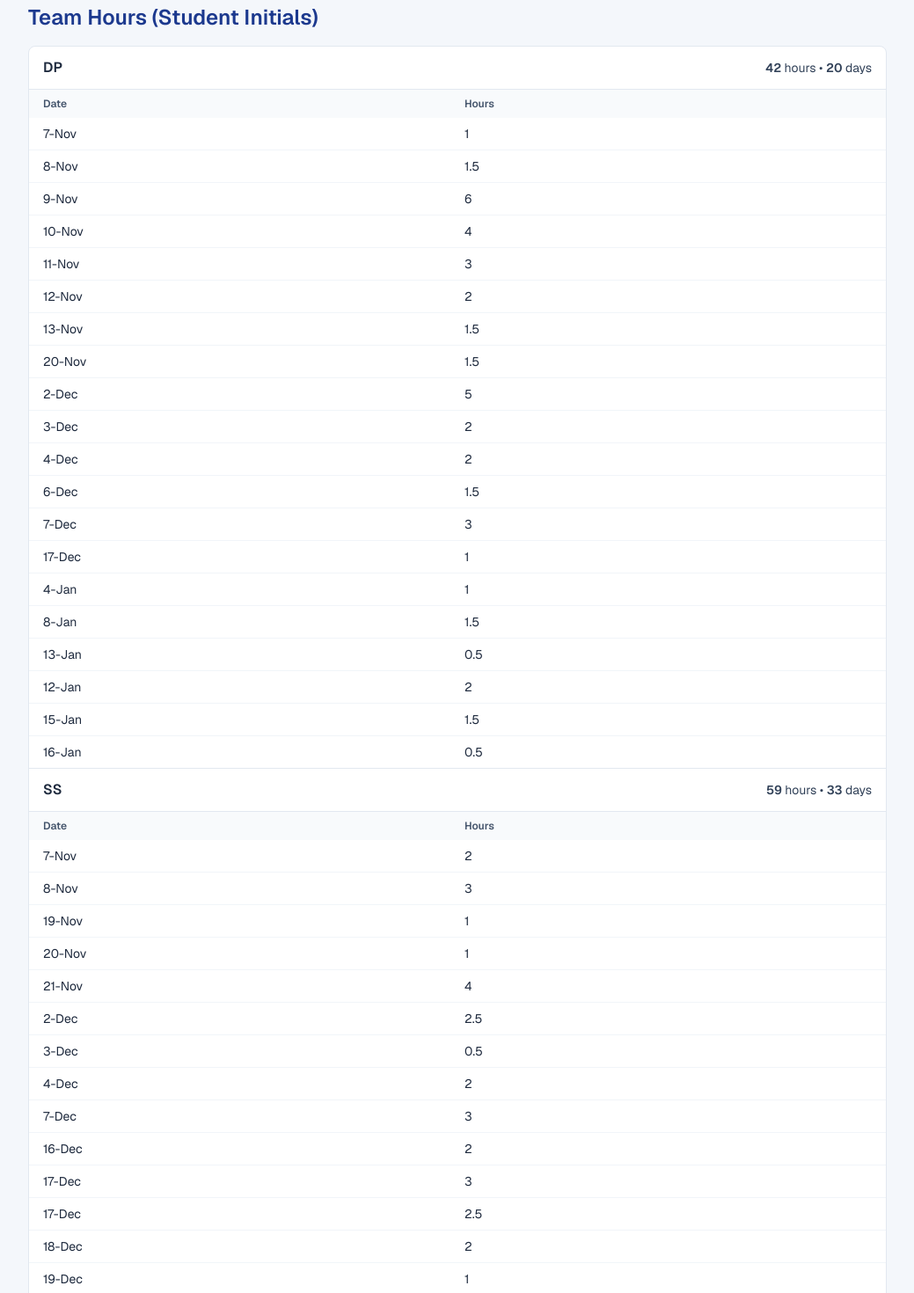
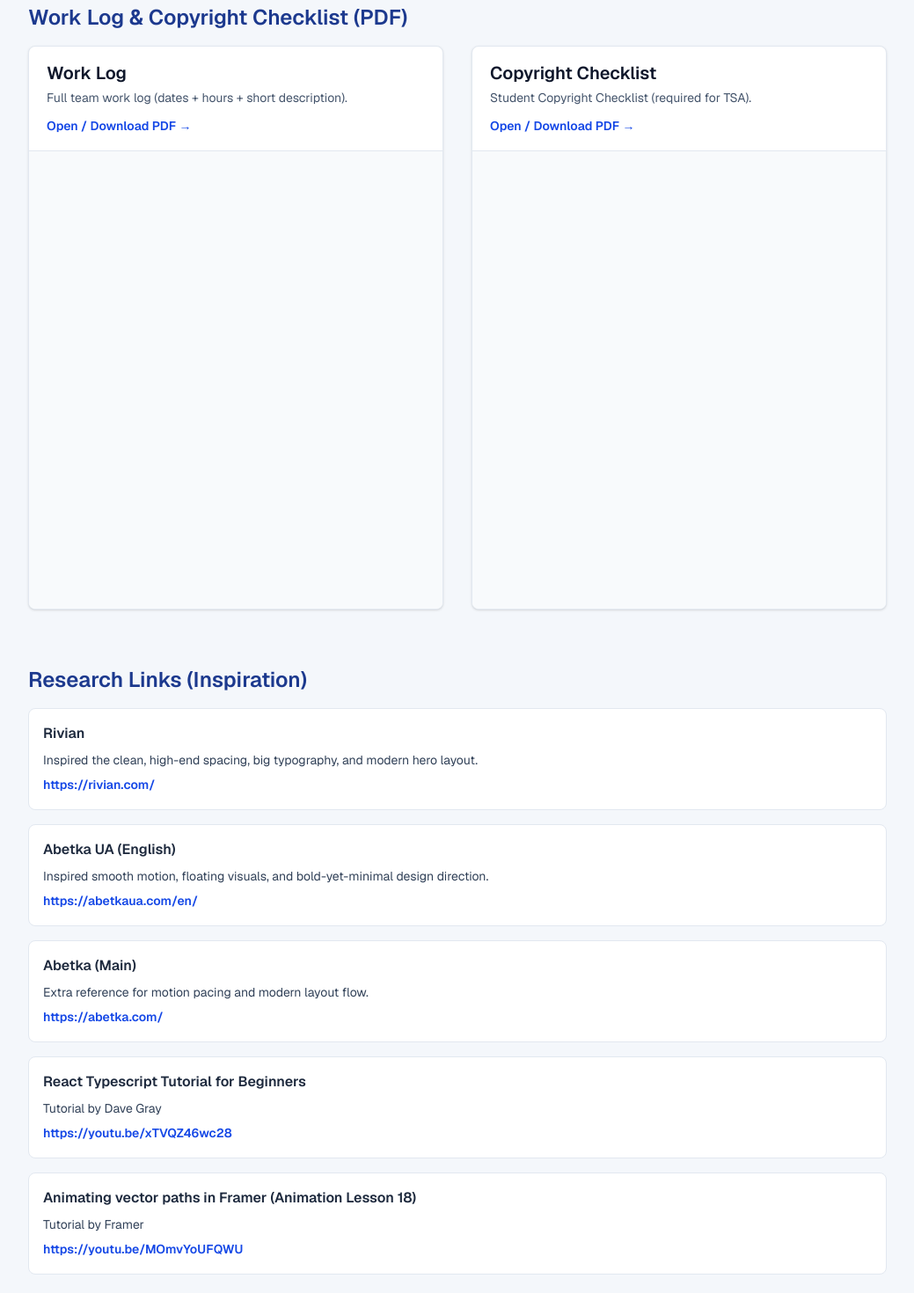
Before and after one commit to TSA-Group/tsa_group_starter, a Next.js app: page /references in a window 1280 px wide. Shown: the part 260-1730 px from the top of the page at 88% size, without its empty margins (120-1159 px from the left). Built offline with nearby package versions, Linux system fonts and the light colour scheme.

Commit message:
Update page.tsx

```diff
--- a/app/references/page.tsx
+++ b/app/references/page.tsx
@@ -1,145 +1,7 @@
 "use client";
+
 import React from "react";
 import Link from "next/link";
-
-type LogEntry = { date: string; hours: number };
-
-const WORK_LOG: Record<
-  string,
-  {
-    entries: LogEntry[];
-  }
-> = {
-  DP: {
-    entries: [
-      { hours: 1, date: "7-Nov" },
-      { hours: 1.5, date: "8-Nov" },
-      { hours: 6, date: "9-Nov" },
-      { hours: 4, date: "10-Nov" },
-      { hours: 3, date: "11-Nov" },
-      { hours: 2, date: "12-Nov" },
-      { hours: 1.5, date: "13-Nov" },
-      { hours: 1.5, date: "20-Nov" },
-      { hours: 5, date: "2-Dec" },
-      { hours: 2, date: "3-Dec" },
-      { hours: 2, date: "4-Dec" },
-      { hours: 1.5, date: "6-Dec" },
-      { hours: 3, date: "7-Dec" },
-      { hours: 1, date: "17-Dec" },
-      { hours: 1, date: "4-Jan" },
-      { hours: 1.5, date: "8-Jan" },
-      { hours: 0.5, date: "13-Jan" },
-      { hours: 2, date: "12-Jan" },
-      { hours: 1.5, date: "15-Jan" },
-      { hours: 0.5, date: "16-Jan" },
-    ],
-  },
-
-  SS: {
-    entries: [
-      { hours: 2, date: "7-Nov" },
-      { hours: 3, date: "8-Nov" },
-      { hours: 1, date: "19-Nov" },
-      { hours: 1, date: "20-Nov" },
-      { hours: 4, date: "21-Nov" },
-      { hours: 2.5, date: "2-Dec" },
-      { hours: 0.5, date: "3-Dec" },
-      { hours: 2, date: "4-Dec" },
-      { hours: 3, date: "7-Dec" },
-      { hours: 2, date: "16-Dec" },
-      { hours: 3, date: "17-Dec" },
-      { hours: 2.5, date: "17-Dec" },
-      { hours: 2, date: "18-Dec" },
-      { hours: 1, date: "19-Dec" },
-      { hours: 1, date: "21-Dec" },
-      { hours: 2.5, date: "1-Jan" },
-      { hours: 2, date: "3-Jan" },
-      { hours: 3, date: "4-Jan" },
-      { hours: 2, date: "5-Jan" },
-      { hours: 1, date: "6-Jan" },
-      { hours: 1.5, date: "7-Jan" },
-      { hours: 1, date: "8-Jan" },
-      { hours: 1, date: "9-Jan" },
-      { hours: 1.5, date: "10-Jan" },
-      { hours: 1, date: "11-Jan" },
-      { hours: 0.5, date: "12-Jan" },
-      { hours: 0.5, date: "13-Jan" },
-      { hours: 1, date: "14-Jan" },
-      { hours: 3, date: "15-Jan" },
-      { hours: 2, date: "16-Jan" },
-      { hours: 1, date: "18-Jan" },
-      { hours: 1.5, date: "19-Jan" },
-      { hours: 2.5, date: "23-Jan" },
-    ],
-  },
-
-  PV: {
-    entries: [
-      { hours: 1.5, date: "5-Nov" },
-      { hours: 6, date: "9-Nov" },
-      { hours: 2, date: "12-Nov" },
-      { hours: 1, date: "13-Nov" },
-      { hours: 2.5, date: "22-Dec" },
-      { hours: 0.5, date: "23-Jan" },
-      { hours: 1.5, date: "9-Jan" },
-    ],
-  },
-
-  SP: {
-    entries: [
-      { hours: 1.5, date: "7-Dec" },
-      { hours: 2, date: "11-Jan" },
-      { hours: 3, date: "12-Jan" },
-    ],
-  },
-
-  BD: {
-    entries: [
-      { hours: 2, date: "7-Nov" },
-      { hours: 3, date: "8-Nov" },
-      { hours: 1, date: "19-Nov" },
-      { hours: 1, date: "20-Nov" },
-      { hours: 4, date: "21-Nov" },
-      { hours: 2.5, date: "2-Dec" },
-      { hours: 0.5, date: "3-Dec" },
-      { hours: 2, date: "4-Dec" },
-      { hours: 3, date: "7-Dec" },
-      { hours: 2, date: "16-Dec" },
-      { hours: 3, date: "17-Dec" },
-      { hours: 2, date: "18-Dec" },
-      { hours: 1, date: "19-Dec" },
-      { hours: 1, date: "21-Dec" },
-      { hours: 2.5, date: "1-Jan" },
-      { hours: 2, date: "3-Jan" },
-      { hours: 3, date: "4-Jan" },
-      { hours: 2, date: "5-Jan" },
-      { hours: 3, date: "7-Jan" },
-      { hours: 2.5, date: "8-Jan" },
-      { hours: 2, date: "15-Jan" },
-      { hours: 0.5, date: "16-Jan" },
-      { hours: 0.5, date: "18-Jan" },
-    ],
-  },
-
-  TW: {
-    entries: [
-      { hours: 1, date: "8-Nov" },
-      { hours: 1, date: "19-Nov" },
-      { hours: 2, date: "21-Nov" },
-      { hours: 2, date: "2-Dec" },
-      { hours: 1, date: "4-Dec" },
-      { hours: 3, date: "7-Dec" },
-      { hours: 1, date: "17-Dec" },
-      { hours: 3, date: "7-Jan" },
-      { hours: 2, date: "15-Jan" },
-      { hours: 1.5, date: "24-Jan" },
-    ],
-  },
-};
-
-function sumHours(entries: LogEntry[]) {
-  return entries.reduce((acc, e) => acc + (Number(e.hours) || 0), 0);
-}
 
 export default function ReferencesPage() {
   return (
@@ -161,46 +23,63 @@ export default function ReferencesPage() {
 
         <section className="mb-16">
           <h2 className="text-2xl font-semibold text-blue-900 mb-4">
-            Team Hours (Student Initials)
+            Work Log & Copyright Checklist (PDF)
           </h2>
 
-          <div className="border border-slate-200 rounded-lg bg-white overflow-hidden">
-            {Object.entries(WORK_LOG).map(([name, { entries }], idx) => {
-              const total = sumHours(entries);
-              const days = entries.length;
+          <div className="grid grid-cols-1 md:grid-cols-2 gap-8">
+            {/* Work Log */}
+            <div className="border border-slate-200 rounded-lg bg-white overflow-hidden shadow-sm">
+              <div className="px-5 py-4 border-b border-slate-200">
+                <p className="text-xl font-semibold text-slate-900">Work Log</p>
+                <p className="text-sm text-slate-600 mt-1">
+                  Full team work log (dates + hours + short description).
+                </p>
+                <a
+                  href="/pdfs/work-log.pdf"
+                  target="_blank"
+                  rel="noreferrer"
+                  className="inline-block mt-3 text-sm text-blue-700 font-semibold hover:underline"
+                >
+                  Open / Download PDF →
+                </a>
+              </div>
 
-              return (
-                <div
-                  key={name}
-                  className={idx === 0 ? "" : "border-t border-slate-200"}
+              <div className="h-[520px] bg-slate-50">
+                <iframe
+                  title="Work Log PDF"
+                  src="/pdfs/work-log.pdf"
+                  className="w-full h-full"
+                />
+              </div>
+            </div>
+
+            {/* Copyright Checklist */}
+            <div className="border border-slate-200 rounded-lg bg-white overflow-hidden shadow-sm">
+              <div className="px-5 py-4 border-b border-slate-200">
+                <p className="text-xl font-semibold text-slate-900">
+                  Copyright Checklist
+                </p>
+                <p className="text-sm text-slate-600 mt-1">
+                  Student Copyright Checklist (required for TSA).
+                </p>
+                <a
+                  href="/pdfs/copyright-checklist.pdf"
+                  target="_blank"
+                  rel="noreferrer"
+                  className="inline-block mt-3 text-sm text-blue-700 font-semibold hover:underline"
                 >
-                  <div className="px-4 py-3 flex items-center justify-between">
-                    <div className="font-semibold text-slate-800">{name}</div>
-                    <div className="text-sm text-slate-700">
-                      <span className="font-semibold">{total}</span> hours •{" "}
-                      <span className="font-semibold">{days}</span> days
-                    </div>
-                  </div>
+                  Open / Download PDF →
+                </a>
+              </div>
 
-                  <div className="grid grid-cols-2 gap-4 px-4 py-2 text-xs font-semibold text-slate-600 border-t border-slate-200 bg-slate-50">
-                    <div>Date</div>
-                    <div>Hours</div>
-                  </div>
-
-                  <div className="divide-y divide-slate-100">
-                    {entries.map((e, i) => (
-                      <div
-                        key={`${name}-${e.date}-${e.hours}-${i}`}
-                        className="grid grid-cols-2 gap-4 px-4 py-2 text-sm"
-                      >
-                        <div className="text-slate-800">{e.date}</div>
-                        <div className="text-slate-800">{e.hours}</div>
-                      </div>
-                    ))}
-                  </div>
-                </div>
-              );
-            })}
+              <div className="h-[520px] bg-slate-50">
+                <iframe
+                  title="Copyright Checklist PDF"
+                  src="/pdfs/copyright-checklist.pdf"
+                  className="w-full h-full"
+                />
+              </div>
+            </div>
           </div>
         </section>
 
@@ -250,12 +129,12 @@ export default function ReferencesPage() {
                 Next.js is the main framework we use to build Gatherly. It gives
                 us the project structure, including pages, routes, and layouts.
                 It also offers fast development tools and improves production
-                with features like bundling, code splitting, and server
-                rendering options. We used it to set up navigation across the
-                pages: Home, Map, Resources, Events, and References. It helps us
-                manage client/server boundaries, such as using client components
-                when needed. This setup allows us to deploy the site while
-                keeping it fast and reliable as we add more features.
+                with features like bundling, code splitting, and server rendering
+                options. We used it to set up navigation across the pages: Home,
+                Map, Resources, Events, and References. It helps us manage
+                client/server boundaries, such as using client components when
+                needed. This setup allows us to deploy the site while keeping it
+                fast and reliable as we add more features.
               </p>
               <p className="mt-1 text-sm text-slate-600">
                 Source: Next.js Documentation (https://nextjs.org/docs)
```
